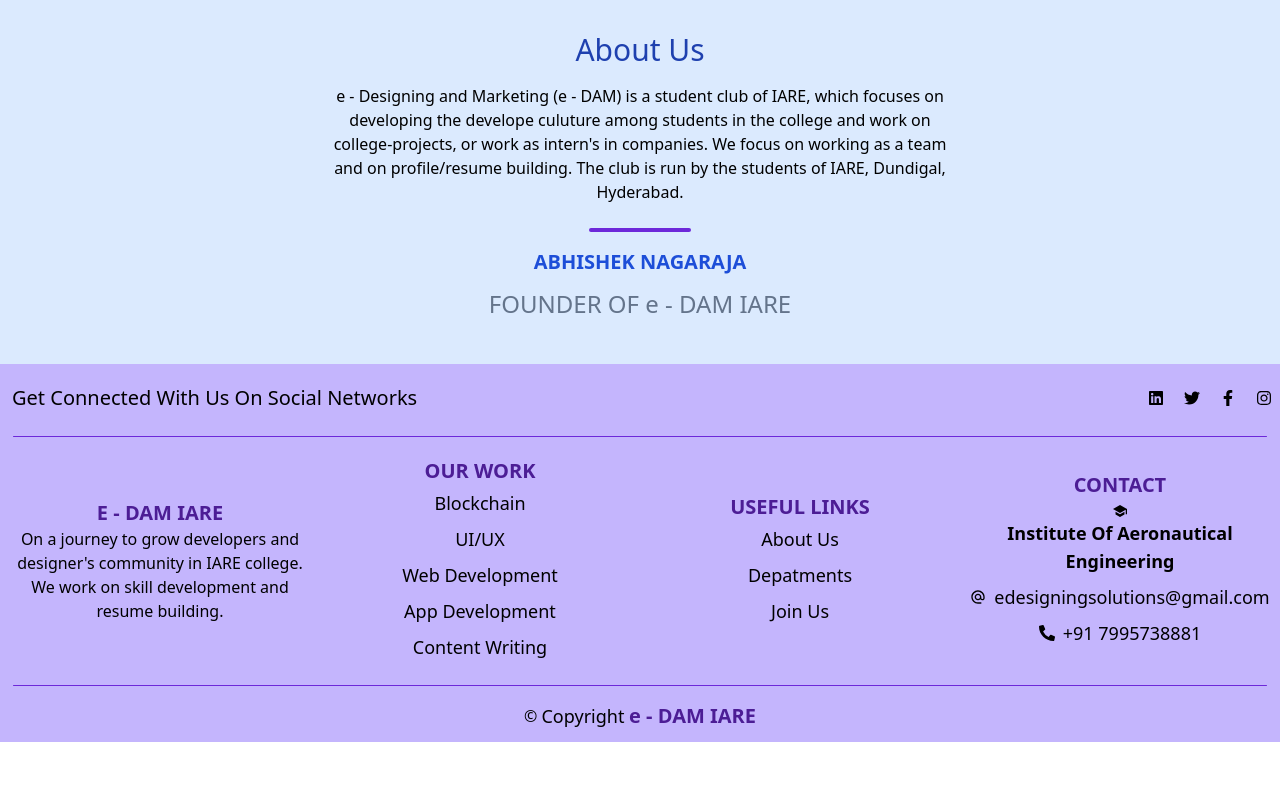
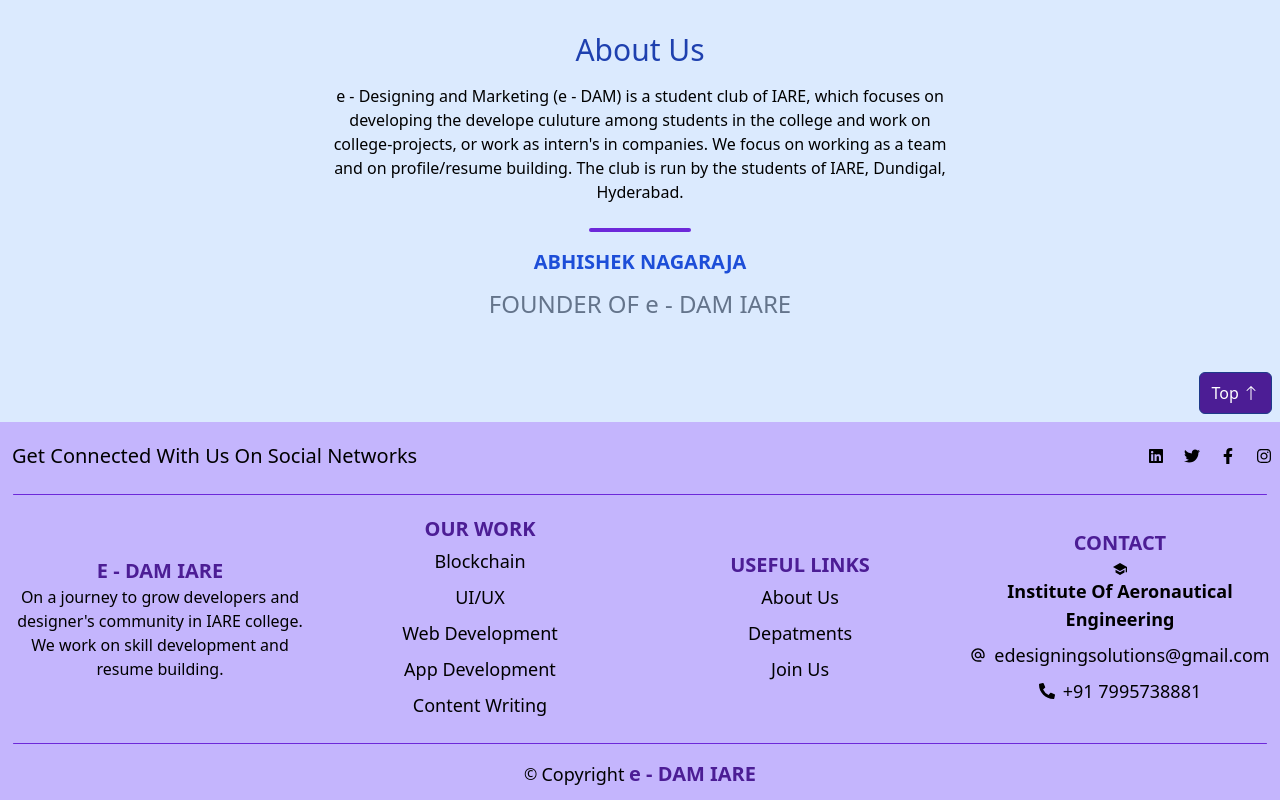
Before and after one commit to t2e0j0a4/eDAM-IARE, a React (Create React App) app: page / in a window 1280 px wide. Shown: the part 754-1554 px from the top of the page. Before the commit the page ends 1496 px from the top, so only its background shows below. Built offline with nearby package versions, Linux system fonts and the light colour scheme.

Commit message:
20:22 02/09/2022 - e - DAM Website

```diff
--- a/src/Components/About.jsx
+++ b/src/Components/About.jsx
@@ -4,6 +4,7 @@
 import Datta from "../Images/Datta.png";
 import {FaLinkedin} from 'react-icons/fa'
 import { LazyLoadImage } from 'react-lazy-load-image-component';
+import { Top } from './Top';
 
 const About = () => {
   const { members } = Details;
@@ -34,6 +35,7 @@
       )
     })}
   </section>
+  <Top/>
   </div>
   )
 }
--- a/src/Components/Departments.jsx
+++ b/src/Components/Departments.jsx
@@ -12,6 +12,7 @@
 import devops from "../Images/devops.jpg";
 import digimarketing from "../Images/digitalimg.png";
 import content from "../Images/content.png";
+import { Top } from './Top';
 
 const Departments = () => {
   React.useEffect(() => {
@@ -35,6 +36,7 @@
         )
       })}
     </section>
+    <Top/>
     </div>
   )
 }
--- a/src/Components/StarterTemplate.jsx
+++ b/src/Components/StarterTemplate.jsx
@@ -2,6 +2,7 @@
 import Logo from '../Images/e-DAM Logo.png'
 import { Link } from "react-router-dom";
 import { LazyLoadImage } from 'react-lazy-load-image-component';
+import { Top } from './Top';
 
 export const StarterTemplate = () => {
   React.useEffect(() => {
@@ -28,6 +29,9 @@
           <h3 className="my-2 text-xl text-blue-700 font-bold text-center">ABHISHEK NAGARAJA</h3>
           <span className="my-1 text-2xl text-slate-500 text-center">FOUNDER OF e - DAM IARE</span>
         </section>
+        <div className="bg-blue-100">
+          <Top/>
+        </div>
     </>
   )
 }
--- /dev/null
+++ b/src/Components/Top.jsx
@@ -0,0 +1,16 @@
+import React from 'react'
+import {BsArrowUp} from "react-icons/bs"
+
+export const Top = () => {
+    const goToTop = () => {
+        document.body.scrollTop = 0;
+        document.documentElement.scrollTop = 0;
+        document.body.style.scrollBehavior = "smooth";
+        document.body.style.transition = "all 2s ease-in-out";
+    }
+  return (
+    <div class="text-right p-2">
+        <button className="bg-violet-900 py-2 px-3 text-white rounded-md hover:bg-violet-300 border border-blue-900 hover:text-black transition-all" type="button" onClick={()=>goToTop()}><span className="flex items-center">Top&nbsp;<BsArrowUp/></span></button>
+    </div>
+  )
+}
```
